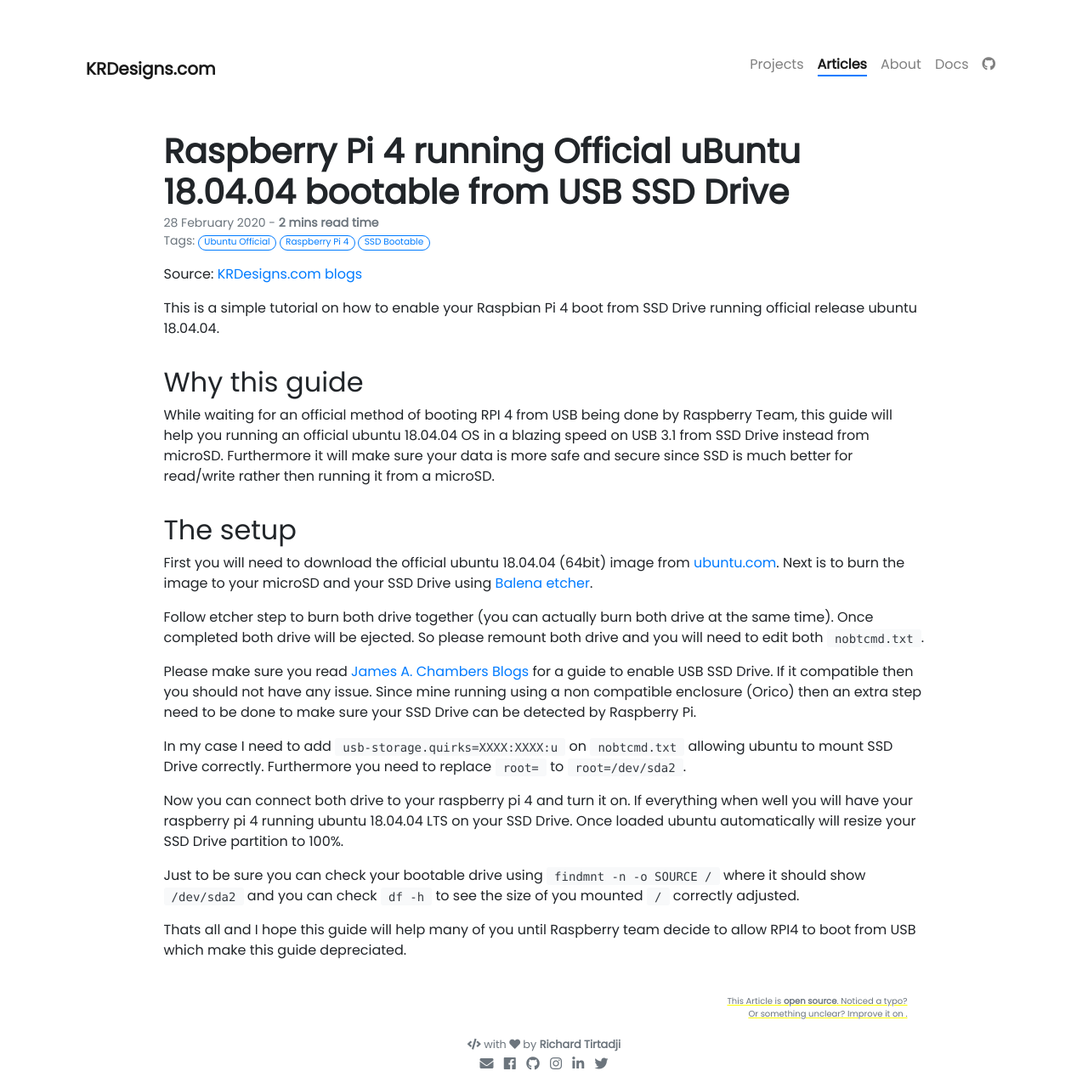
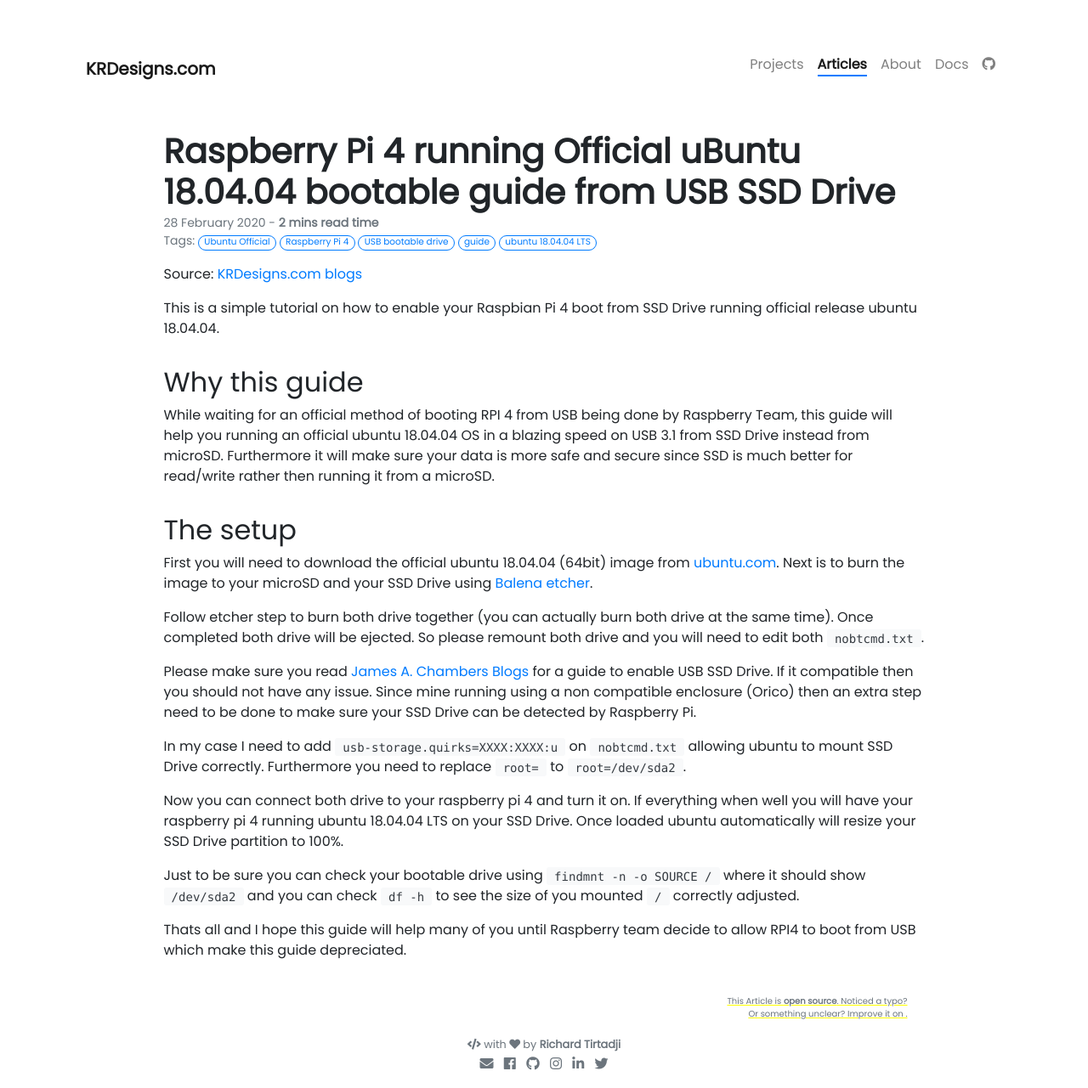
Before and after one commit to krdesigns-com/krdesigns-com.github.io, a Jekyll site: the page built from _posts/2020-02-28-raspberry-official-ubuntu-18.04.04-bootable-from-USB-SSD-drive.md, in a window 1280 px wide. Shown: the whole page at 85% size. Built offline with Jekyll 4.4.1, drawn with Linux system fonts in a browser that asks for light colours; nearby versions of some CDN libraries; our own code applies the rules of GitHub Pages for plain Markdown files.

Commit message:
Made some word changes
update

```diff
--- a/_posts/2020-02-28-raspberry-official-ubuntu-18.04.04-bootable-from-USB-SSD-drive.md
+++ b/_posts/2020-02-28-raspberry-official-ubuntu-18.04.04-bootable-from-USB-SSD-drive.md
@@ -1,9 +1,9 @@
 ---
-title: Raspberry Pi 4 running Official uBuntu 18.04.04 bootable from USB SSD Drive
-tags: [Ubuntu Official, Raspberry Pi 4, SSD Bootable]
+title: Raspberry Pi 4 running Official uBuntu 18.04.04 bootable guide from USB SSD Drive
+tags: [Ubuntu Official, Raspberry Pi 4, USB bootable drive, guide, ubuntu 18.04.04 LTS]
 style: border
 color: primary
-description: How to build and run uBuntu 18.04.04 on your Raspberry Pi 4 from USB SSD Driver.
+description: Guide to setup Raspberry Pi 4 to boot an official uBuntu 18.04.04 from your USB SSD Driver.
 ---
 Source: [KRDesigns.com blogs](https://www.krdesigns.com)
 
```
